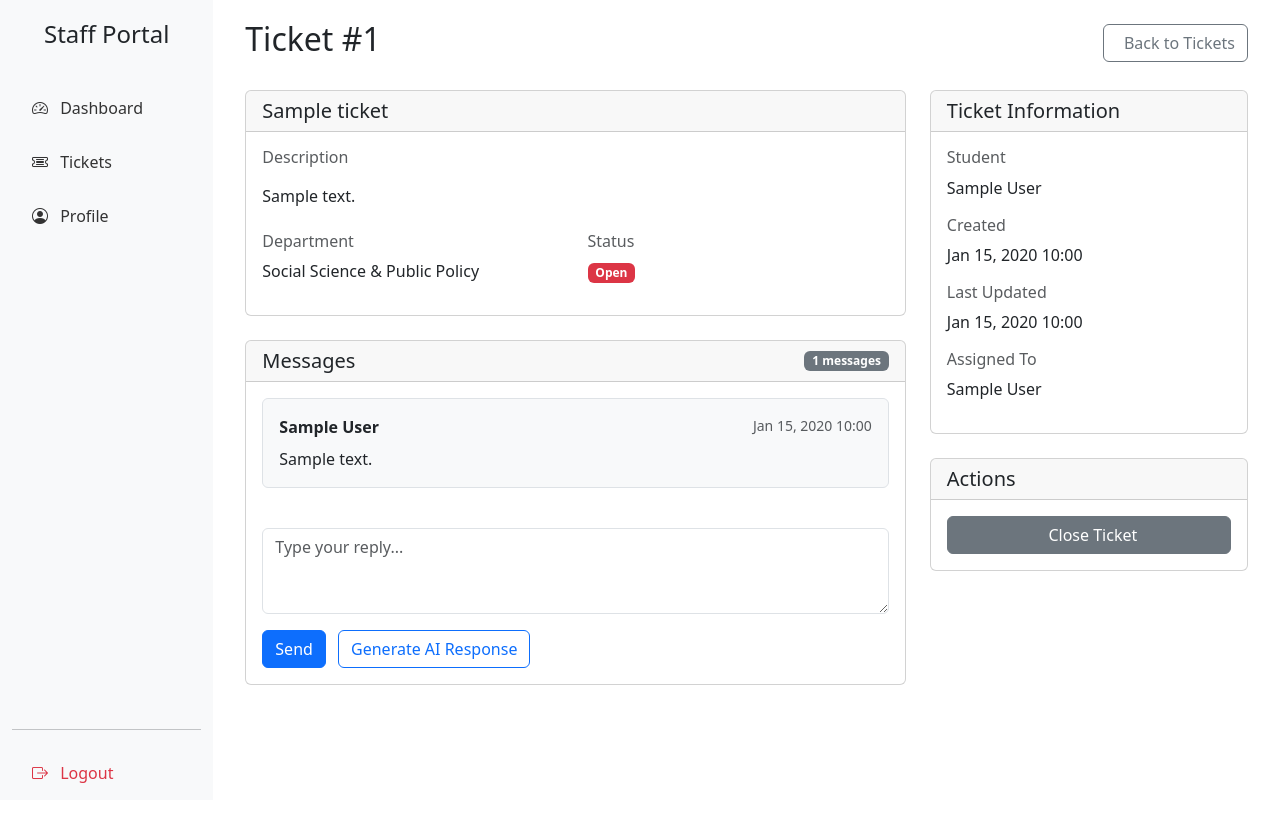
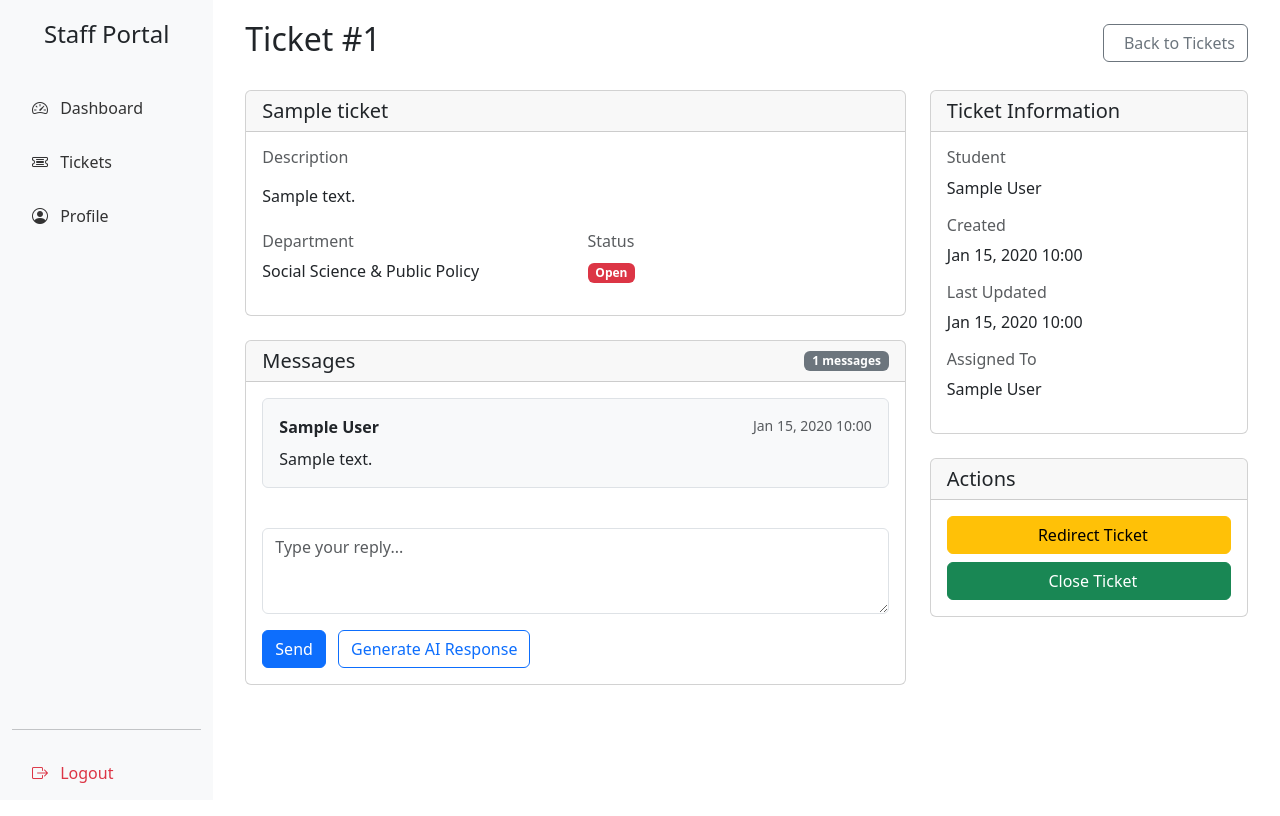
Before and after one commit to doo78/ticketing-system, a Django app: page /staff/ticket/1/ in a window 1280 px wide. Shown: the top 816 px of the page. Run offline with Django 5.2, Linux system fonts and the light colour scheme; a user stored in the database is signed in; tables that the repository leaves empty hold one stand-in row (values such as "Sample post").

Commit message:
Implement redirect department feature

```diff
--- a/ticket/management/commands/seed.py
+++ b/ticket/management/commands/seed.py
@@ -129,7 +129,8 @@ class Command(BaseCommand):
                 status=status,
                 priority=random.choice(["low", "normal", "urgent"]),
                 date_submitted=date_submitted,
-                date_closed=date_closed
+                date_closed=date_closed,
+                department=random.choice(DEPT_CHOICES)[0],
             )
 
         self.stdout.write(self.style.SUCCESS(f"{self.TICKET_COUNT} tickets generated."))
--- a/ticket/templates/staff/ticket_detail.html
+++ b/ticket/templates/staff/ticket_detail.html
@@ -167,8 +167,36 @@
                             <i class="fas fa-user-check me-2"></i>Assign to Me
                         </button>
                         {% endif %}
+                        {% if ticket.status == 'open' or ticket.status == 'pending' and ticket.assigned_staff == request.user.staff %}
+                        <div class="mb-2">
+                            <button class="btn btn-warning w-100" type="button" data-bs-toggle="collapse" data-bs-target="#redirectSection" aria-expanded="false" aria-controls="redirectSection">
+                                <i class="fas fa-arrow-right me-2"></i>Redirect Ticket
+                            </button>
+                            <div class="collapse" id="redirectSection">
+                                <div class="card card-body mt-3">
+                                    <label for="department" class="form-label">Select Department</label>
+                                    <select name="department" class="form-control" required>
+                                        <option value="">Select Department</option>
+                                        <option value="arts_humanities">Arts & Humanities</option>
+                                        <option value="business">Business</option>
+                                        <option value="dentistry">Dentistry</option>
+                                        <option value="law">Law</option>
+                                        <option value="life_sciences_medicine">Life Sciences & Medicine</option>
+                                        <option value="natural_mathematical_engineering">Natural, Mathematical & Engineering Sciences</option>
+                                        <option value="nursing">Nursing</option>
+                                        <option value="psychiatry">Psychiatry</option>
+                                        <option value="social_science">Social Science</option>
+                                    </select>
+                                    <button type="submit" name="action" value="redirect" class="btn btn-warning w-100 mt-2">
+                                        <i class="fas fa-arrow-right me-2"></i>Redirect Ticket
+                                    </button>
+                                </div>
+                            </div>
+                        </div>
+                        {% endif %}
+
                         {% if ticket.status != 'closed' %}
-                        <button type="submit" name="action" value="close" class="btn btn-secondary w-100">
+                        <button type="submit" name="action" value="close" class="btn btn-success w-100">
                             <i class="fas fa-check-circle me-2"></i>Close Ticket
                         </button>
                         {% endif %}
--- a/ticket/views.py
+++ b/ticket/views.py
@@ -318,6 +318,18 @@ class ManageTicketView(LoginRequiredMixin, StaffRequiredMixin, View):
             ticket.status = 'closed'
             ticket.closed_by = request.user.staff
             ticket.date_closed = timezone.now()
+        else:
+            new_department = request.POST.get('department')
+
+            if not new_department:
+                messages.error(request, 'Please select a department to redirect the ticket to.')
+                return redirect('manage_ticket', ticket_id=ticket.id)
+
+            ticket.department = new_department
+            ticket.assigned_staff = None
+
+            if ticket.status == 'pending':
+                ticket.status = 'open'
 
         ticket.save()
         return redirect('staff_ticket_list')
```
